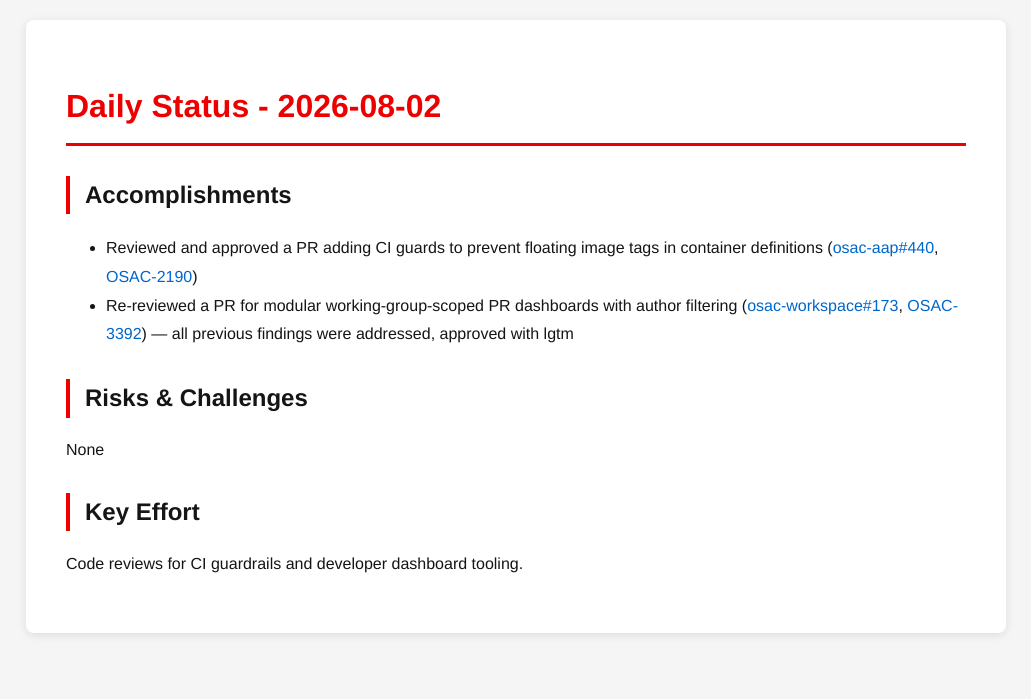
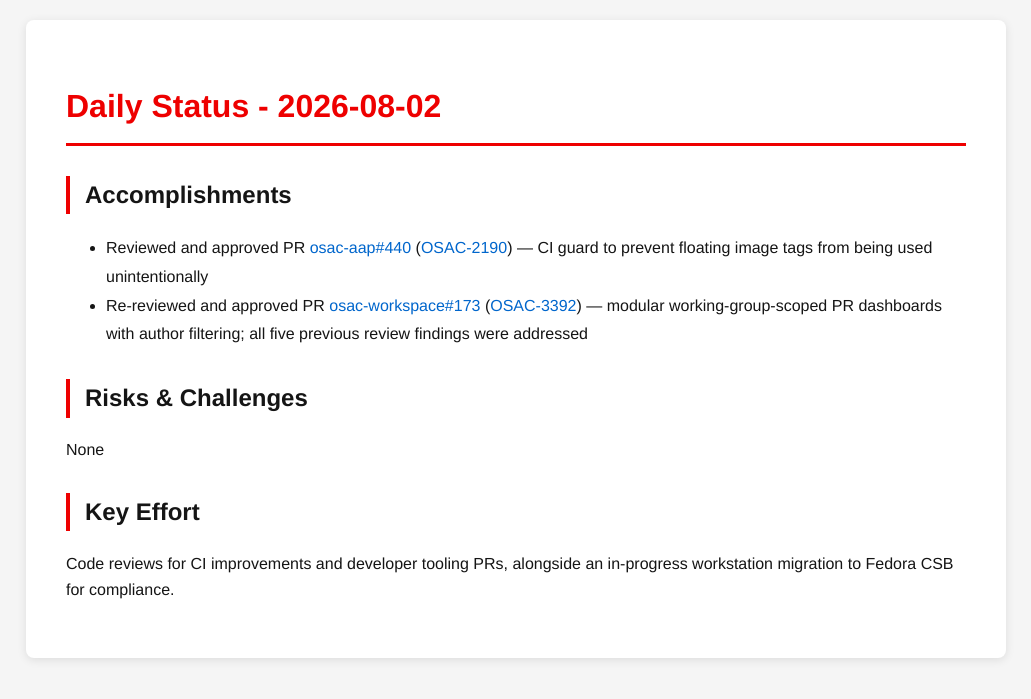
Before and after one commit to tzvatot/daily-status, a Jekyll site: the page built from 2026-08-02.md, in a window 1280 px wide. Shown: the top 699 px of the page, without its empty margins (124-1155 px from the left). Built offline with Jekyll 4.4.1, drawn with Linux system fonts in a browser that asks for light colours.

Commit message:
Daily status update - 2026-08-02

```diff
--- a/2026-08-02.md
+++ b/2026-08-02.md
@@ -7,11 +7,11 @@
 # Daily Status - 2026-08-02
 
 ## Accomplishments
-- Reviewed and approved a PR adding CI guards to prevent floating image tags in container definitions ([osac-aap#440](https://github.com/osac-project/osac-aap/pull/440), [OSAC-2190](https://redhat.atlassian.net/browse/OSAC-2190))
-- Re-reviewed a PR for modular working-group-scoped PR dashboards with author filtering ([osac-workspace#173](https://github.com/osac-project/osac-workspace/pull/173), [OSAC-3392](https://redhat.atlassian.net/browse/OSAC-3392)) — all previous findings were addressed, approved with lgtm
+- Reviewed and approved PR [osac-aap#440](https://github.com/osac-project/osac-aap/pull/440) ([OSAC-2190](https://redhat.atlassian.net/browse/OSAC-2190)) — CI guard to prevent floating image tags from being used unintentionally
+- Re-reviewed and approved PR [osac-workspace#173](https://github.com/osac-project/osac-workspace/pull/173) ([OSAC-3392](https://redhat.atlassian.net/browse/OSAC-3392)) — modular working-group-scoped PR dashboards with author filtering; all five previous review findings were addressed
 
 ## Risks & Challenges
 None
 
 ## Key Effort
-Code reviews for CI guardrails and developer dashboard tooling.
+Code reviews for CI improvements and developer tooling PRs, alongside an in-progress workstation migration to Fedora CSB for compliance.
```
